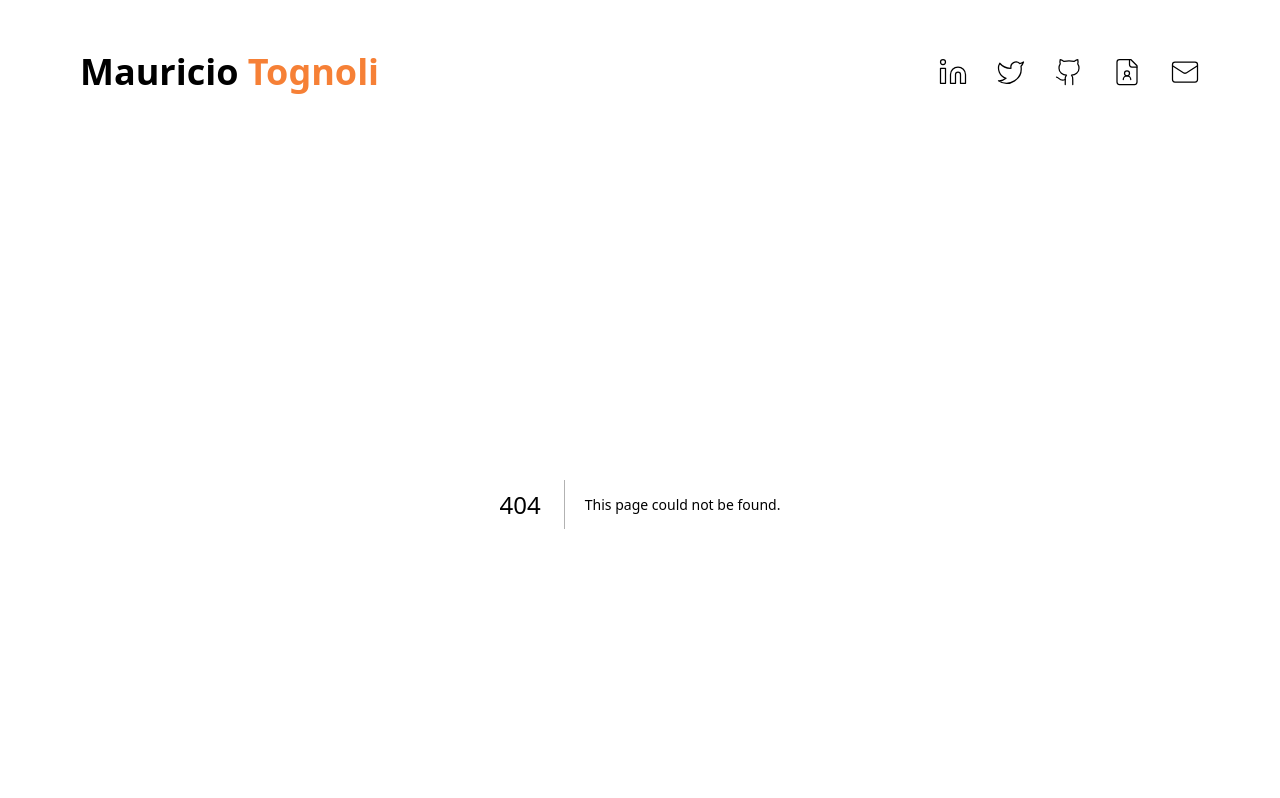
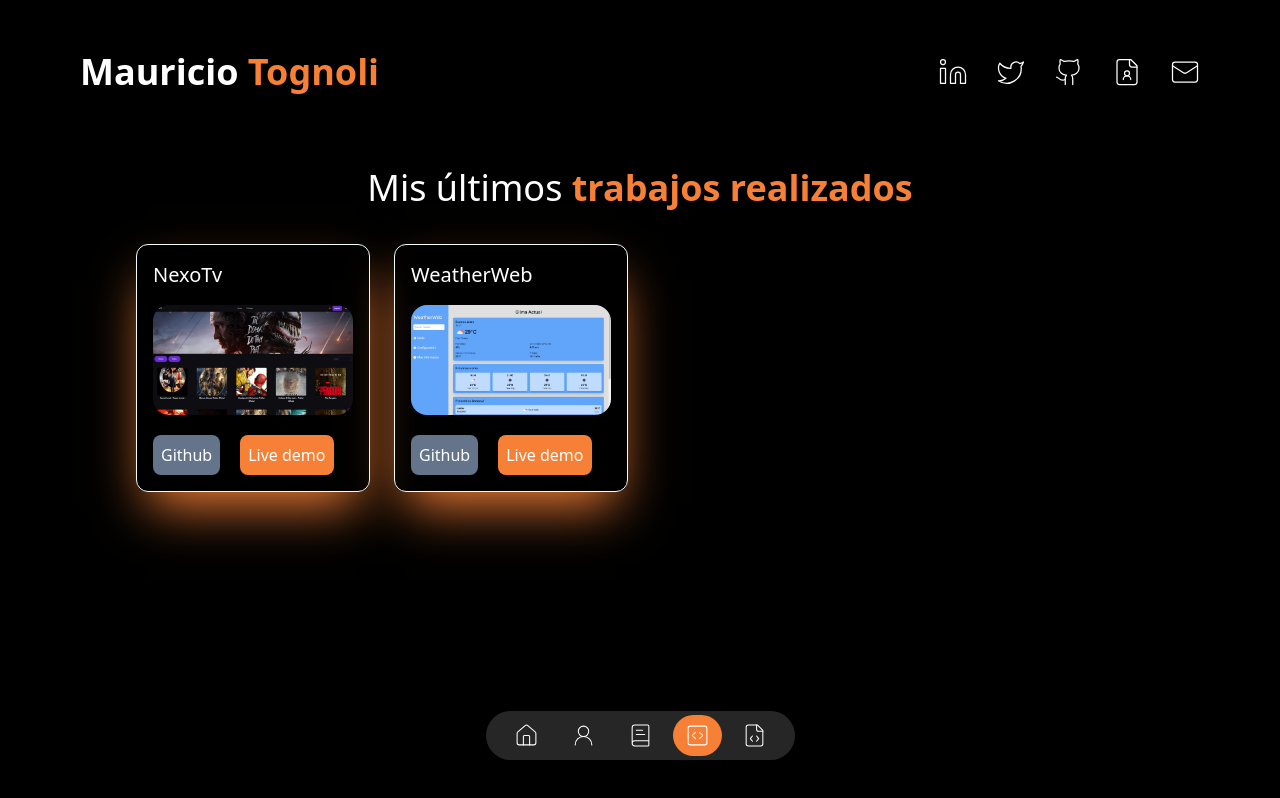
Before and after one commit to MauricioTognoli/Portfolio-Web, a Next.js app in the folder landing/: page /proyects in a window 1280 px wide. Before the commit this address had no page. Shown: the top 798 px of the page. Built offline with nearby package versions, Linux system fonts and the light colour scheme.

Commit message:
añadi title a los link y modifique la carpeta proyects

```diff
--- a/landing/app/portfolio/page.tsx
+++ b/landing/app/proyects/page.tsx
@@ -1,9 +1,9 @@
 
-import { dataPortfolio } from "@/data";
+import { dataProyects } from "@/data";
 
 import TransitionPage from "@/components/Transition-page";
 import ContainerPage from "@/components/Container-page";
-import PortfolioBox from "@/components/Portfolio-box";
+import ProyectsBox from "@/components/Proyects-box";
 
 
 const PortfolioPage = () => {
@@ -15,8 +15,8 @@ const PortfolioPage = () => {
                 <h1 className="text-2xl leading-tight text-center md:text-4xl md:mb-5">Mis últimos <span className="font-bold text-secondary">trabajos realizados</span></h1>
 
                 <div className="relative z-10 grid max-w-5xl gap-6 mx-auto mt-4 md:grid-cols-4">
-                    {dataPortfolio.map((data) => (
-                        <PortfolioBox key={data.id} data={data} />
+                    {dataProyects.map((data) => (
+                        <ProyectsBox key={data.id} data={data} />
                     ))}
                 </div>
             </div>
--- a/landing/components/Navbar.tsx
+++ b/landing/components/Navbar.tsx
@@ -17,8 +17,10 @@ const Navbar = () => {
               className={`px-3 py-2 transition duration-150 rounded-full cursor-pointer hover:bg-secondary ${
                 router === item.link && "bg-secondary"
               }`}
+
             >
-              <Link href={item.link}>{item.icon}</Link>
+              <Link href={item.link}
+              title={item.title}>{item.icon}</Link>
             </div>
           ))}
         </div>
--- a/landing/components/Portfolio-box.tsx
+++ b/landing/components/Proyects-box.tsx
@@ -11,7 +11,7 @@ interface PortfolioBoxProps {
     }
 }
 
-const PortfolioBox = (props: PortfolioBoxProps) => {
+const ProyectsBox = (props: PortfolioBoxProps) => {
     const { data } = props
     const { id, title, image, urlDemo, urlGithub } = data
 
@@ -48,4 +48,4 @@ const PortfolioBox = (props: PortfolioBoxProps) => {
     );
 }
 
-export default PortfolioBox
+export default ProyectsBox
--- a/landing/components/header.tsx
+++ b/landing/components/header.tsx
@@ -18,12 +18,13 @@ const Header = () => {
             </h1>
           </Link>
           <div className="flex items-center justify-center gap-7">
-            {socialNetworks.map(({ logo, src, id }) => (
+            {socialNetworks.map(({ logo, src, description, id }) => (
               <Link
                 key={id}
                 href={src}
                 target="_blank"
                 className="transition-all duration-300 hover:text-secondary"
+                title={description}
               >
                 {logo}
               </Link>
--- a/landing/data.tsx
+++ b/landing/data.tsx
@@ -21,57 +21,63 @@ export const socialNetworks = [
     id: 1,
     logo: <Linkedin size={30} strokeWidth={1} />,
     src: "https://www.linkedin.com/in/mauricio-tognoli/",
+    description: "LinkedIn",
   },
   {
     id: 2,
     logo: <TwitterIcon size={30} strokeWidth={1} />,
     src: "https://x.com/Mau_Tognoli",
+    description: "Twitter (X)",
   },
   {
     id: 3,
     logo: <GithubIcon size={30} strokeWidth={1} />,
     src: "https://github.com/MauricioTognoli",
+    description: "GitHub",
   },
   {
     id: 4,
     logo: <FileUserIcon size={30} strokeWidth={1} />,
     src: "https://drive.google.com/file/d/1vgbIBhHtwvgJfLofMtTlsgnN-QSFbbWd/view?usp=drivesdk",
+    description: "Currículum",
   },
   {
     id: 5,
     logo: <Mail size={30} strokeWidth={1} />,
     src: "mailto:tognolimauricio@gmail.com",
+    description: "Correo",
   },
 ];
+
 
 export const itemsNavbar = [
   {
     id: 1,
-    title: "Home",
+    title: "Inicio",
     icon: <HomeIcon size={25} color="#fff" strokeWidth={1} />,
     link: "/",
   },
   {
     id: 2,
-    title: "User",
+    title: "Sobre mí",
     icon: <UserRound size={25} color="#fff" strokeWidth={1} />,
     link: "/about-me",
   },
   {
     id: 3,
-    title: "Book",
+    title: "Servicios",
     icon: <BookText size={25} color="#fff" strokeWidth={1} />,
     link: "/services",
   },
   {
     id: 4,
-    title: "Target",
+    title: "Proyectos",
     icon: <CodeSquare size={25} color="#fff" strokeWidth={1} />,
-    link: "/portfolio",
+    link: "/proyects",
   },
   {
     id: 5,
-    title: "Target",
+    title: "Tecnologías",
     icon: <FileCode size={25} color="#fff" strokeWidth={1} />,
     link: "/technologies",
   },
@@ -168,7 +174,7 @@ export const serviceData = [
   },
 ];
 
-export const dataPortfolio = [
+export const dataProyects = [
   {
     id: 1,
     title: "NexoTv",
```
